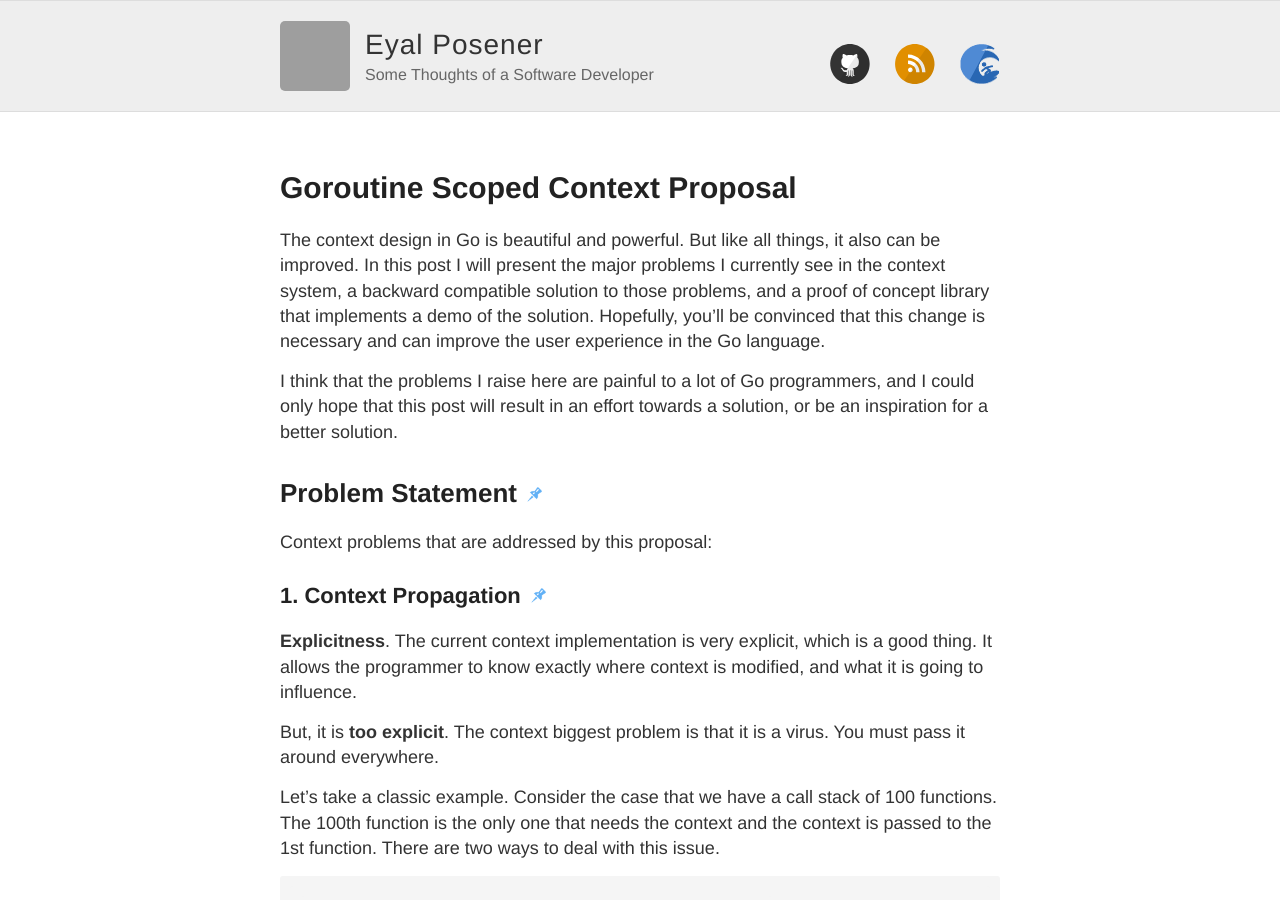
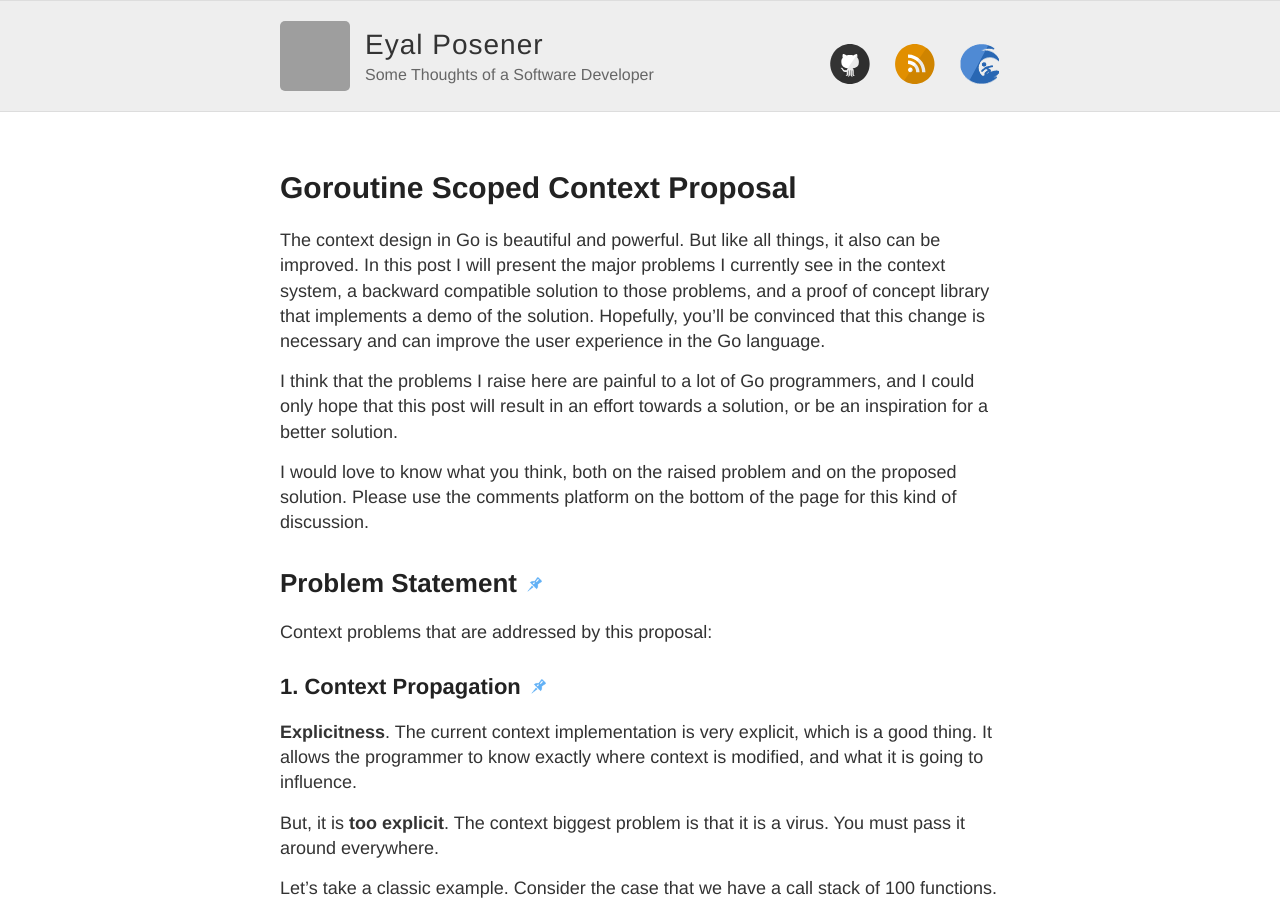
Before and after one commit to posener/posener.github.io, a Jekyll site: the page built from _posts/2018-10-10-goroutine-scoped-context.md, in a window 1280 px wide and 900 px high. Built offline with Jekyll 4.4.1, drawn with Linux system fonts in a browser that asks for light colours; comment, search, counter and statistics services are not loaded; grey boxes are pictures that could not be loaded.

Commit message:
add comments remark

```diff
--- a/_posts/2018-10-10-goroutine-scoped-context.md
+++ b/_posts/2018-10-10-goroutine-scoped-context.md
@@ -14,6 +14,9 @@ improve the user experience in the Go language.
 I think that the problems I raise here are painful to a lot of Go programmers,
 and I could only hope that this post will result in an effort
 towards a solution, or be an inspiration for a better solution.
+
+I would love to know what you think, both on the raised problem and on the proposed solution.
+Please use the comments platform on the bottom of the page for this kind of discussion.
 
 ## Problem Statement
 
```
